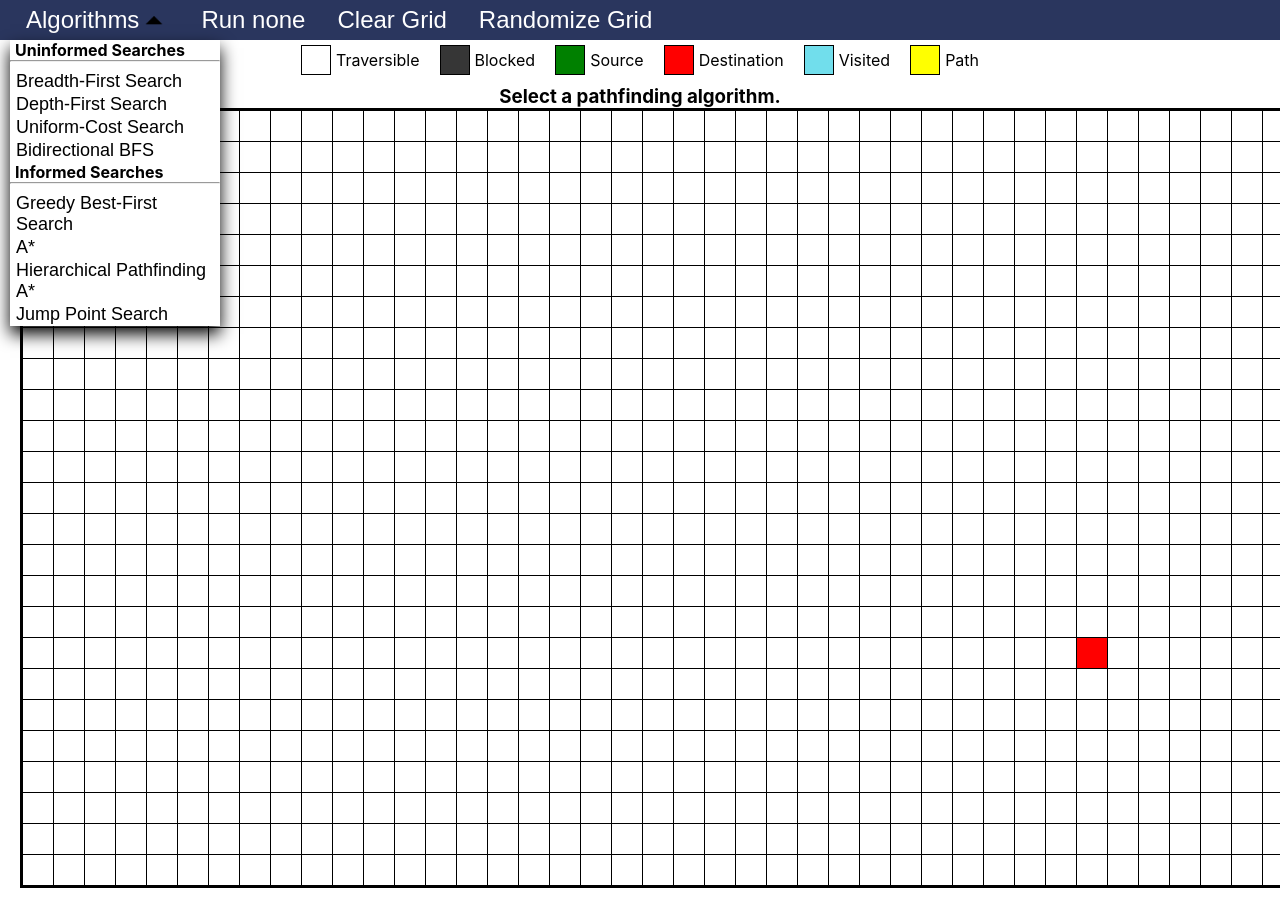
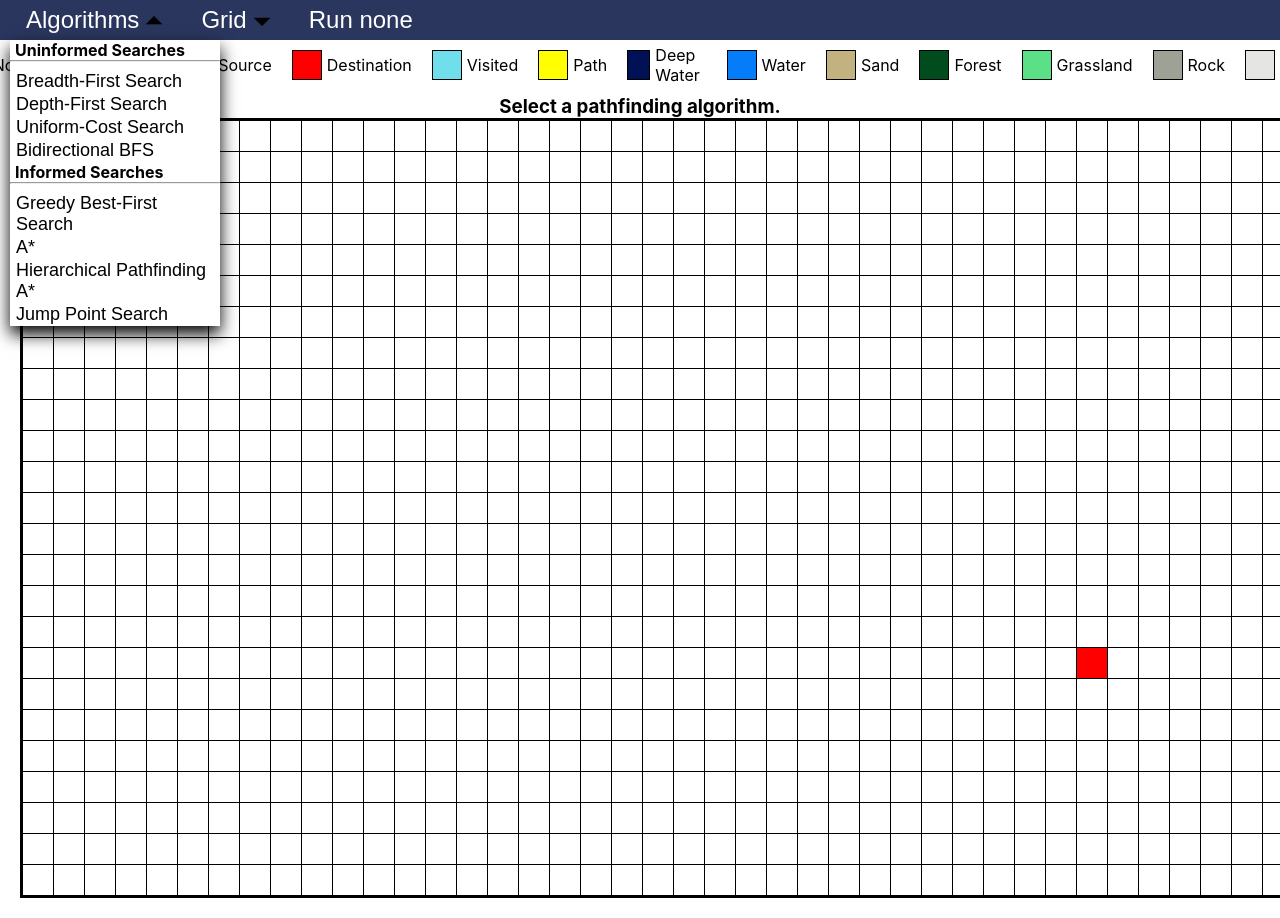
Before and after one commit to mrn73/graph-visualizer, a React (Create React App) app: page / in a window 1280 px wide. Shown: the top 918 px of the page. Built offline with nearby package versions, Linux system fonts and the light colour scheme.

Commit message:
Simplex world generation. Moved grid settings into single dropdown.

```diff
--- a/package.json
+++ b/package.json
@@ -9,6 +9,7 @@
     "react": "^18.2.0",
     "react-dom": "^18.2.0",
     "react-scripts": "5.0.1",
+    "simplex-noise": "^4.0.0",
     "web-vitals": "^2.1.4"
   },
   "scripts": {
--- a/src/App.js
+++ b/src/App.js
@@ -17,6 +17,7 @@ import hpaStar from './algorithms/hpa-star.js';
 import jps from './algorithms/jps.js';
 import ucs from './algorithms/uniform-cost-search.js';
 import SearchData from './data/searchesInfo.json';
+import { generateWorld } from './algorithms/gen-world.js';
 
 const cellSize = 30;
 const rows = 25; //25
@@ -27,7 +28,14 @@ function coords(index) {
 	return {i: Math.floor(index / cols), j: index % cols};
 }
 
-function initGrid(dim) {
+function initGrid(dim, simplex=false) {
+	let nodes;
+	if (simplex) {
+		nodes = generateWorld(dim.rows, dim.cols);
+	} else {
+		nodes = Array(dim.rows).fill().map(() => new Array(dim.cols).fill(NodeType.NORMAL));
+	}
+
 	const size = dim.rows * dim.cols;
 	let src = Math.floor(Math.random() * size);
 	let dst;
@@ -35,21 +43,20 @@ function initGrid(dim) {
 		dst = Math.floor(Math.random() * size);
 	} while (dst === src);
 
+	const srcCoords = coords(src);
+	const dstCoords = coords(dst);
+	nodes[srcCoords.i][srcCoords.j] = NodeType.SRC;
+	nodes[dstCoords.i][dstCoords.j] = NodeType.DST;
+
 	return ({
 		src,
 		dst,
-		nodes: Array(dim.rows).fill(null).map((_, i) => Array(dim.cols).fill(null).map((_, j) => {
-				switch (i * dim.cols + j) {
-					case src:
-						return NodeType.SRC;
-					case dst:
-						return NodeType.DST;
-					default:
-						return NodeType.NORMAL;
-				}
-			})
-		)}
-	);
+		nodes
+	});
+}
+
+function simplexWorld(dim) {
+	return initGrid(dim, true);
 }
 
 function randomizeGrid(dim, blockedThresh=.1) {
@@ -193,6 +200,8 @@ function gridReducer(state, action) {
 			};
 		case 'randomize':
 			return randomizeGrid({rows, cols});
+		case 'simplex':
+			return simplexWorld({rows, cols});
 		default:
 			return state;
 	}
@@ -424,9 +433,13 @@ function App() {
 					<button onClick={() => setSearch("HPA")}>Hierarchical Pathfinding A*</button>
 					<button onClick={() => setSearch("JPS")}>Jump Point Search</button>
 				</DropDown>
+				<DropDown title={"Grid"}>
+					<button onClick={() => dispatch({type: 'randomize'})}>Randomize</button>
+					<button onClick={() => dispatch({type: 'simplex'})}>Simplex World</button>
+					<hr/>
+					<button onClick={clearAll}>Clear All</button>
+				</DropDown>
 				<button onClick={doSearch}>{"Run " + search}</button>
-				<button onClick={clearAll}>Clear Grid</button>
-				<button onClick={() => dispatch({type: 'randomize'})}>Randomize Grid</button>
 			</Toolbar>
 			<div className="appBody">
 				<KeyBar>{Object.values(NodeType)}</KeyBar>
--- /dev/null
+++ b/src/algorithms/gen-world.js
@@ -0,0 +1,84 @@
+import { createNoise2D } from 'simplex-noise';
+import { NodeType } from '../node.js';
+
+/**
+ * Generates the world terrain using the simplex noise algorithm.
+ * @param {number} width - the width of the world.
+ * @param {number} height - the height of the world.
+ * @return {Array<Array<number>>} - the 2D array of terrain values.
+ */
+export function generateWorld(width, height) {
+	const noise = getNoiseMatrix(width, height);
+	const world = getWorldTerrain(noise);
+	return world;
+}
+
+/**
+ * Gets the world terrain given the noise matrix.
+ * @param {Array<Array<number>>} noise - The noise matrix of the world.
+ * @return {Array<Array<number>>} the terrain values of each cell.
+ */
+function getWorldTerrain(noise) {
+	const world = [];
+	for (let i = 0; i < noise.length; i++) {
+		const row = [];
+		for (let j = 0; j < noise[0].length; j++) {
+			row.push(getCellTerrain(noise[i][j]));
+		}
+		world.push(row);
+	}
+	return world;
+}
+
+/**
+ * Gets the terrain given a cell's noise value.
+ * @param {number} cell - Noise value.
+ * @return {number} type of terrain
+ */
+function getCellTerrain(cell) {
+	if (cell < .2) {
+		return NodeType.DEEPWATER;
+	} else if (cell < .3) {
+		return NodeType.WATER;
+	} else if (cell < .35) {
+		return NodeType.SAND;
+	} else if (cell < .77) {
+		return NodeType.GRASSLAND;
+	} else if (cell < .8) {
+		return NodeType.FOREST;
+	} else if (cell < .9) {
+		return NodeType.ROCK;
+	} else {
+		return NodeType.SNOW;
+	}
+}
+
+/**
+ * Gets the simplex noise of the given world size.
+ * @param {number} height - height of the world (rows).
+ * @param {number} width - width of the world (columns).
+ * @return {Array<Array<number>>} 2D matrix of world noise.
+ */
+function getNoiseMatrix(height, width) {
+	let noise = Array(height).fill().map(() => new Array(width).fill(0));
+	const noise2D = createNoise2D();
+	for (let y = 0; y < height; y++) {
+		for (let x = 0; x < width; x++) {
+			const nx = x/width - .5;
+			const ny = y/height - .5;
+			noise[y][x] = normalize(noise2D(nx, ny), -1, 1);
+		}
+	}
+	return noise;
+}
+
+/**
+ * Normalizes a number found in some range [lower, upper] to be in the range of [0, 1].
+ * @param {number} x - The value being normalized.
+ * @param {number} lower - lower bound of the original range.
+ * @param {number} upper - upper bound of the original range.
+ * @return {number} normalized value.
+ */
+function normalize(x, lower, upper) {
+	return (x - lower) / (upper - lower);
+}
--- a/src/components/grid.css
+++ b/src/components/grid.css
@@ -50,6 +50,41 @@
 	background-color: yellow;
 }
 
+/* deep water */
+.type7 {
+	background-color: #011156;
+}
+
+/* water */
+.type8 {
+	background-color: #057cfa;
+}
+
+/* sand */
+.type9 {
+	background-color: #C2B280;
+}
+
+/* forest */
+.type10 {
+	background-color: #004c1c;
+}
+
+/* grassland */
+.type11 {
+	background-color: #5be087;
+}
+
+/* rock */
+.type12 {
+	background-color: #9ea196;
+}
+
+/* snow */
+.type13 {
+	background-color: #e5e5e3;
+}
+
 .gridGraph {
 	border-collapse: collapse;
 	border: 3px solid black;
--- a/src/components/key-bar.js
+++ b/src/components/key-bar.js
@@ -1,26 +1,7 @@
 import React, { useState, useEffect, useReducer } from 'react';
 import './key-bar.css';
-import { NodeType } from '../node.js';
+import { NodeType, getName } from '../node.js';
 import FlexBox from './flex-box.js';
-
-function getKeyName(type) {
-	switch (type) {
-		case 1:
-			return "Traversible";
-		case 2:
-			return "Blocked";
-		case 3:
-			return "Source";
-		case 4:
-			return "Destination";
-		case 5:
-			return "Visited";
-		case 6:
-			return "Path";
-		default:
-			return "Undefined";
-	}
-}
 
 function KeyBar(props) {
 	return (
@@ -36,7 +17,7 @@ function KeyItem(props) {
 	return (
 		<div className={"keyItem"}>
 			<button className={"keyCell type" + props.type}/>
-			<p>{getKeyName(props.type)}</p>
+			<p>{getName(props.type)}</p>
 		</div>
 	);
 }
--- a/src/node.js
+++ b/src/node.js
@@ -5,5 +5,45 @@ export const NodeType = Object.freeze({
 	SRC: 3,
 	DST: 4,
 	VISITED: 5,
-	PATH: 6
+	PATH: 6,
+	DEEPWATER: 7,
+	WATER: 8,
+	SAND: 9,
+	FOREST: 10,
+	GRASSLAND: 11,
+	ROCK: 12,
+	SNOW: 13
 });
+
+export function getName(t) {
+	switch (t) {
+		case 1:
+			return "Normal";
+		case 2:
+			return "Blocked";
+		case 3:
+			return "Source";
+		case 4:
+			return "Destination";
+		case 5:
+			return "Visited";
+		case 6:
+			return "Path";
+		case 7:
+			return "Deep Water";
+		case 8:
+			return "Water";
+		case 9:
+			return "Sand";
+		case 10:
+			return "Forest";
+		case 11:
+			return "Grassland";
+		case 12:
+			return "Rock";
+		case 13:
+			return "Snow";
+		default:
+			return "Undefined";
+	}
+}
```
Also changed, not shown: 1 other file (tests, documents, lock files or other folders).
